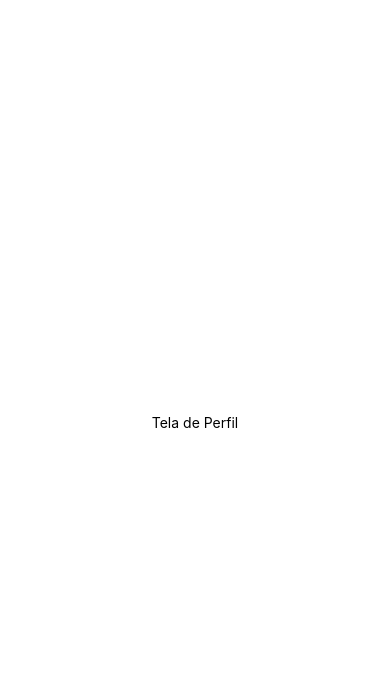
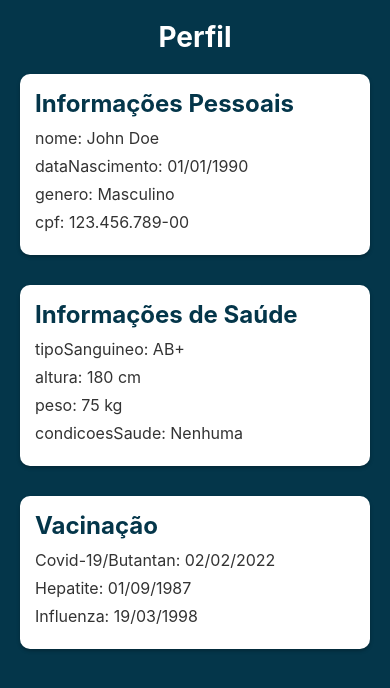
Before and after one commit to GuilhermeNSouza/VacineMais-Mobile, a React Native app: screen /Perfil in a window 390 px wide. Shown: the top 688 px of the page. Built offline with nearby package versions, Linux system fonts and the light colour scheme.

Commit message:
Sem espaços vazios

```diff
--- a/src/paginas/configs/index.tsx
+++ b/src/paginas/configs/index.tsx
@@ -1,31 +1,81 @@
-// Importa o componente `StatusBar` do pacote 'expo-status-bar'
-// e os componentes `StyleSheet`, `Text` e `View` do React Native.
+import React from 'react';
 import { StatusBar } from 'expo-status-bar';
-import { StyleSheet, Text, View } from 'react-native';
+import { StyleSheet, Text, View, TouchableOpacity } from 'react-native';
+import { MaterialIcons } from '@expo/vector-icons';
 
-// Define a função `Configurações` como o componente exportado por padrão.
-export default function Configurações() {
+export default function Configuracoes() {
   return (
-    // Retorna um componente `View` que representa a tela de configurações.
     <View style={styles.container}>
-      // Inclui um componente `Text` com o texto "Tela de Configurações".
-      <Text> Tela de Configurações </Text>
-      // Adiciona o componente `StatusBar` para controlar a barra de status.
+      <View style={styles.header}>
+        <Text style={styles.headerText}>Configurações</Text>
+      </View>
+      <View style={styles.optionsContainer}>
+        <TouchableOpacity style={styles.option}>
+          <MaterialIcons name="account-circle" size={24} color="black" />
+          <Text style={styles.optionText}>Perfil</Text>
+        </TouchableOpacity>
+        <TouchableOpacity style={styles.option}>
+          <MaterialIcons name="notifications" size={24} color="black" />
+          <Text style={styles.optionText}>Notificações</Text>
+        </TouchableOpacity>
+        <TouchableOpacity style={styles.option}>
+          <MaterialIcons name="language" size={24} color="black" />
+          <Text style={styles.optionText}>Idioma</Text>
+        </TouchableOpacity>
+        <TouchableOpacity style={styles.option}>
+          <MaterialIcons name="security" size={24} color="black" />
+          <Text style={styles.optionText}>Segurança</Text>
+        </TouchableOpacity>
+        <TouchableOpacity style={styles.option}>
+          <MaterialIcons name="help" size={24} color="black" />
+          <Text style={styles.optionText}>Ajuda</Text>
+        </TouchableOpacity>
+        <TouchableOpacity style={styles.option}>
+          <MaterialIcons name="sync" size={24} color="black" />
+          <Text style={styles.optionText}>Sincronização</Text>
+        </TouchableOpacity>
+        <TouchableOpacity style={styles.option}>
+          <MaterialIcons name="brightness-6" size={24} color="black" />
+          <Text style={styles.optionText}>Modo Escuro</Text>
+        </TouchableOpacity>
+        <TouchableOpacity style={styles.option}>
+          <MaterialIcons name="accessibility" size={24} color="black" />
+          <Text style={styles.optionText}>Acessibilidade</Text>
+        </TouchableOpacity>
+      </View>
       <StatusBar style="auto" />
     </View>
   );
 }
 
-// Define estilos usando a função `StyleSheet.create`.
 const styles = StyleSheet.create({
   container: {
-    // Define a flexibilidade do contêiner como 1, permitindo que ele ocupe todo o espaço disponível.
     flex: 1,
-    // Define a cor de fundo do contêiner como branco.
     backgroundColor: '#fff',
-    // Alinha os itens filhos centralmente ao longo do eixo principal (verticalmente).
+  },
+  header: {
+    backgroundColor: '#04364A',
+    paddingVertical: 20,
+    paddingHorizontal: 10,
+  },
+  headerText: {
+    color: '#fff',
+    fontSize: 24,
+    fontWeight: 'bold',
+  },
+  optionsContainer: {
+    marginTop: 20,
+    paddingHorizontal: 20,
+  },
+  option: {
+    flexDirection: 'row',
     alignItems: 'center',
-    // Justifica os itens filhos centralmente ao longo do eixo transversal (horizontalmente).
-    justifyContent: 'center',
+    paddingVertical: 15,
+    borderBottomWidth: 1,
+    borderBottomColor: '#ccc',
+  },
+  optionText: {
+    marginLeft: 15,
+    fontSize: 18,
   },
 });
--- a/src/paginas/home/index.tsx
+++ b/src/paginas/home/index.tsx
@@ -19,7 +19,7 @@ export default function Homescreen() {
   const userInfo = {
     name: "John Doe",
     email: "john.doe@example.com",
-    cpf: "05796723104",
+    cpf: "123.456.789-00",
     avatar: require('../../images/user_avatar.png') // Adicione a imagem do avatar do usuário
   };
 
--- a/src/paginas/perfil/index.tsx
+++ b/src/paginas/perfil/index.tsx
@@ -1,16 +1,60 @@
-// Importa os componentes necessários do React Native
-import { StatusBar } from 'expo-status-bar';
-import { StyleSheet, Text, View } from 'react-native';
+import React, { useState } from 'react';
+import { StyleSheet, Text, View, ScrollView } from 'react-native';
 
 // Define a função `Perfil` como o componente exportado por padrão.
 export default function Perfil() {
+  // Estado para armazenar os dados do perfil
+  const [perfilInfo, setPerfilInfo] = useState({
+    informacoesPessoais: {
+      nome: "John Doe",
+      dataNascimento: "01/01/1990",
+      genero: "Masculino",
+      cpf: "123.456.789-00"
+    },
+    informacoesSaude: {
+      tipoSanguineo: "AB+",
+      altura: "180 cm",
+      peso: "75 kg",
+      condicoesSaude: "Nenhuma"
+    },
+    vacinacao: [
+      { vacina: "Covid-19/Butantan", data: "02/02/2022" },
+      { vacina: "Hepatite", data: "01/09/1987" },
+      { vacina: "Influenza", data: "19/03/1998" }
+      // Adicione mais vacinas conforme necessário
+    ]
+  });
+
   return (
     // Componente de contêiner principal
     <View style={styles.container}>
-      {/* Texto indicando a tela de perfil */}
-      <Text> Tela de Perfil </Text>
-      {/* Barra de status */}
-      <StatusBar style="auto" />
+      <ScrollView contentContainerStyle={styles.scrollContainer}>
+        <Text style={styles.heading}>Perfil</Text>
+
+        {/* Renderizando informações pessoais */}
+        <View style={styles.section}>
+          <Text style={styles.sectionTitle}>Informações Pessoais</Text>
+          {Object.entries(perfilInfo.informacoesPessoais).map(([key, value]) => (
+            <Text style={styles.info} key={key}>{key}: {value}</Text>
+          ))}
+        </View>
+
+        {/* Renderizando informações de saúde */}
+        <View style={styles.section}>
+          <Text style={styles.sectionTitle}>Informações de Saúde</Text>
+          {Object.entries(perfilInfo.informacoesSaude).map(([key, value]) => (
+            <Text style={styles.info} key={key}>{key}: {value}</Text>
+          ))}
+        </View>
+
+        {/* Renderizando informações de vacinação */}
+        <View style={styles.section}>
+          <Text style={styles.sectionTitle}>Vacinação</Text>
+          {perfilInfo.vacinacao.map((item, index) => (
+            <Text style={styles.info} key={index}>{item.vacina}: {item.data}</Text>
+          ))}
+        </View>
+      </ScrollView>
     </View>
   );
 }
@@ -19,8 +63,42 @@ export default function Perfil() {
 const styles = StyleSheet.create({
   container: {
     flex: 1,
+    backgroundColor: '#04364A',
+  },
+  scrollContainer: {
+    flexGrow: 1,
+    padding: 20,
+  },
+  heading: {
+    fontSize: 28,
+    fontWeight: 'bold',
+    marginBottom: 20,
+    textAlign: 'center',
+    color: '#fff',
+  },
+  section: {
+    marginBottom: 30,
     backgroundColor: '#fff',
-    alignItems: 'center',
-    justifyContent: 'center',
+    borderRadius: 10,
+    padding: 15,
+    shadowColor: '#000',
+    shadowOffset: {
+      width: 0,
+      height: 2,
+    },
+    shadowOpacity: 0.25,
+    shadowRadius: 3.84,
+    elevation: 5,
+  },
+  sectionTitle: {
+    fontSize: 24,
+    fontWeight: 'bold',
+    marginBottom: 10,
+    color: '#04364A',
+  },
+  info: {
+    fontSize: 16,
+    marginBottom: 8,
+    color: '#333',
   },
 });
```
